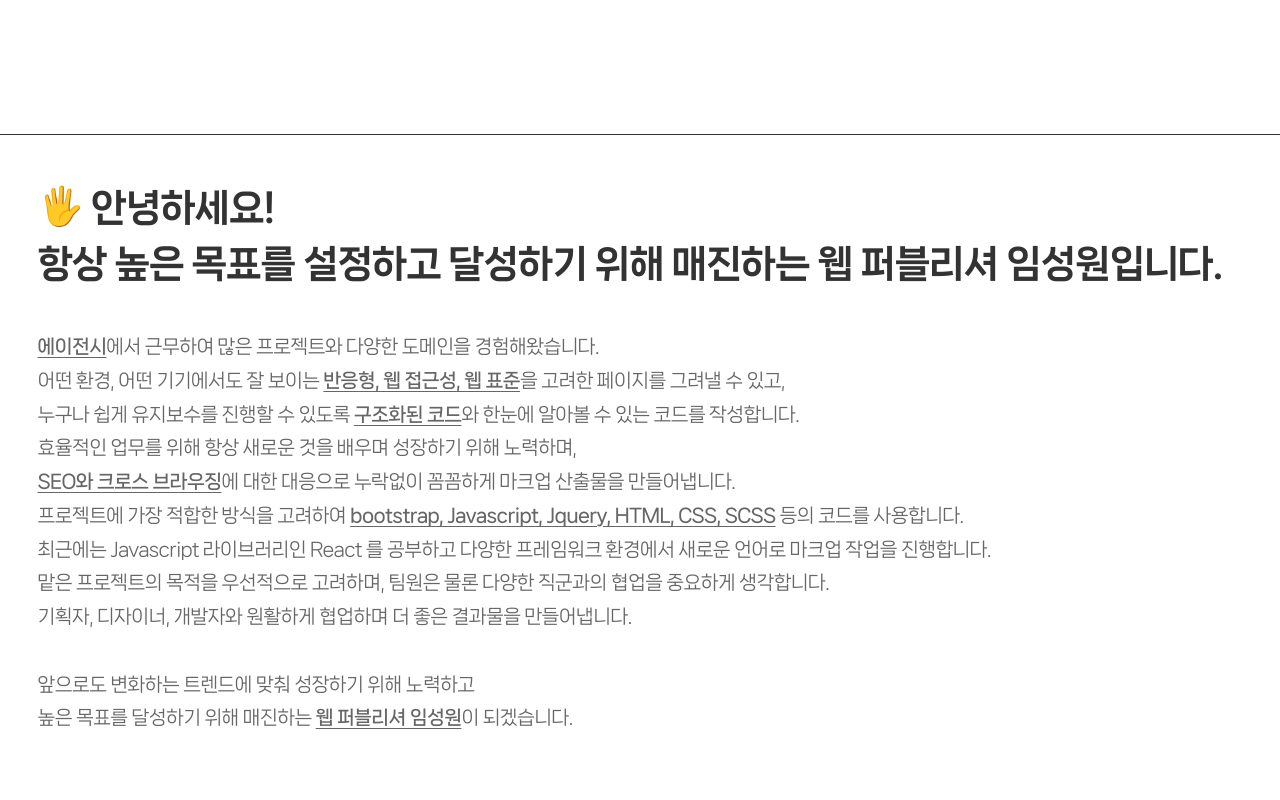
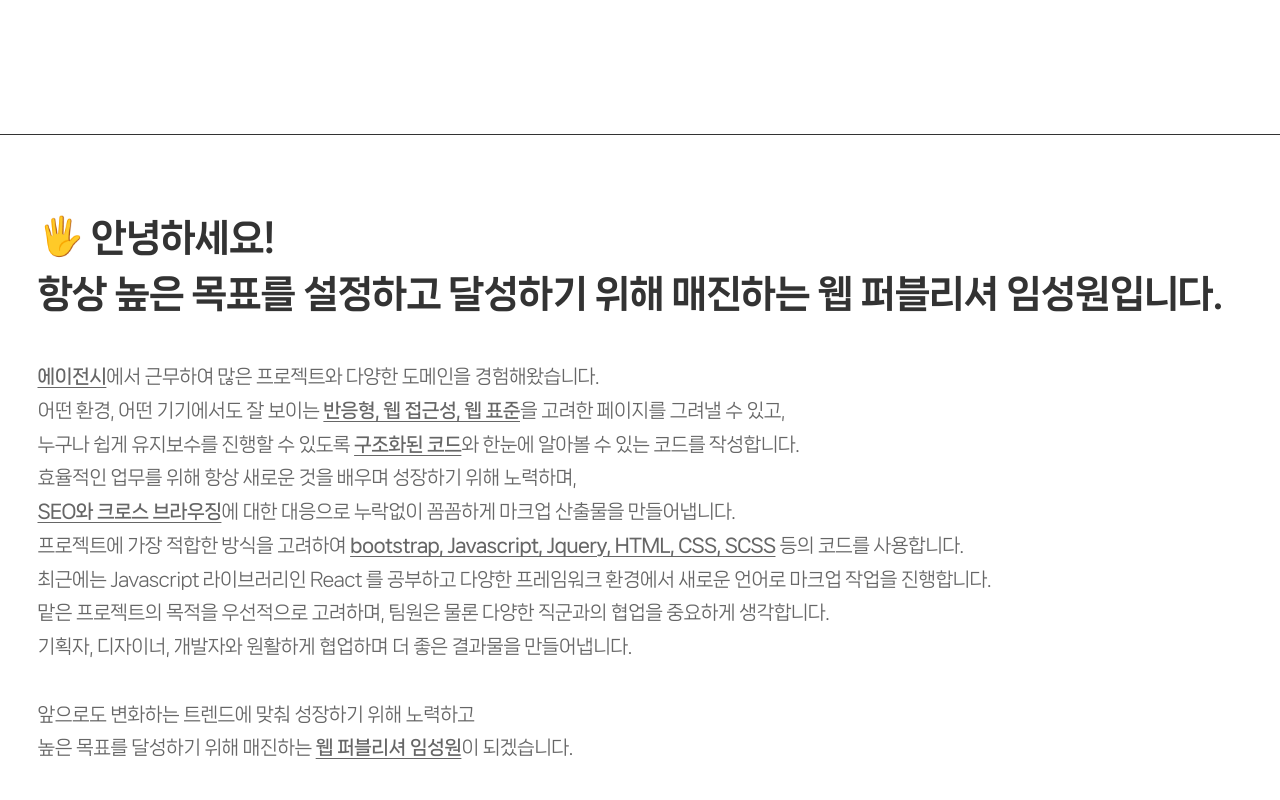
Before and after one commit to tjddnjs0531/portfolio-by-react, a React (Create React App) app: page / in a window 1280 px wide. Shown: the part 440-1240 px from the top of the page. Built offline with nearby package versions, Linux system fonts and the light colour scheme.

Commit message:
240105 v7

```diff
--- a/src/components/Main/Section1/Section1.css
+++ b/src/components/Main/Section1/Section1.css
@@ -1,7 +1,7 @@
 #section1{position: relative; z-index: 200; background: #fff; min-height: 100vh;}
 .headline{text-align: center; border-bottom: 1px solid #333; position: relative; overflow: hidden; height: 500px;}
 .headline p{font-size: 6vw; font-weight: 900; color: #333; letter-spacing: 3px; white-space: nowrap; position: absolute; top: 50%; left: 50%; transform: translate(-50%, -50%)}
-.intro{padding-top: 3em; padding-bottom: 3em; display: flex; flex-wrap: wrap; align-items: center;}
+.intro{padding-top: 5em; padding-bottom: 3em; display: flex; flex-wrap: wrap; align-items: center;}
 .intro .img{width: 500px; margin-right: 2.5em;}
 
 .intro .cont{width: 100%; flex: 1;}
```
